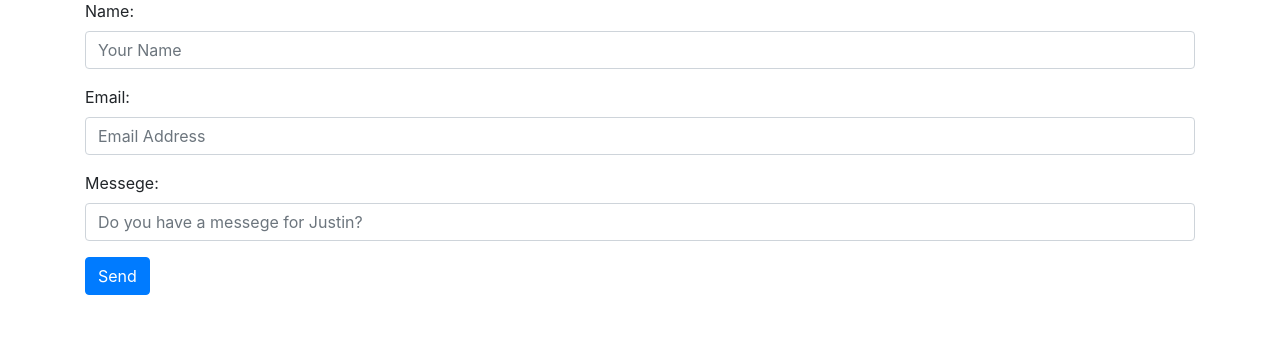
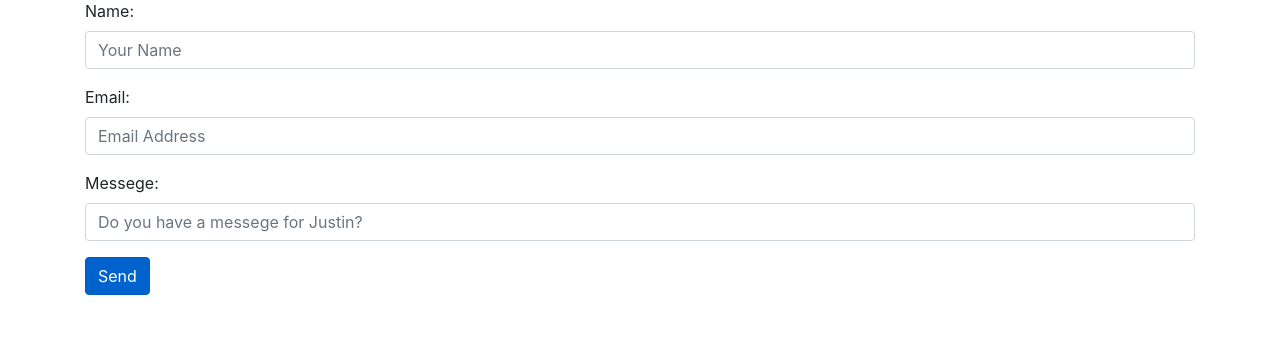
Before and after one commit to JustinEats/FlaskPortfolio, a Flask app: page /contact in a window 1280 px wide. Shown: the part 137-498 px from the top of the page. Run offline with Flask 2, Linux system fonts and the light colour scheme; some libraries are stand-ins or nearby versions.

Commit message:
added active on button

```diff
--- a/templates/contact-page.html
+++ b/templates/contact-page.html
@@ -15,6 +15,6 @@
         <label for="comment">Messege:</label>
         <input type="text" class="form-control" placeholder="Do you have a messege for Justin?" name="comment">
     </div>
-    <button class="btn btn-primary">Send</button>
+    <button class="btn btn-primary active">Send</button>
 </form>
 {% endblock %}
```
